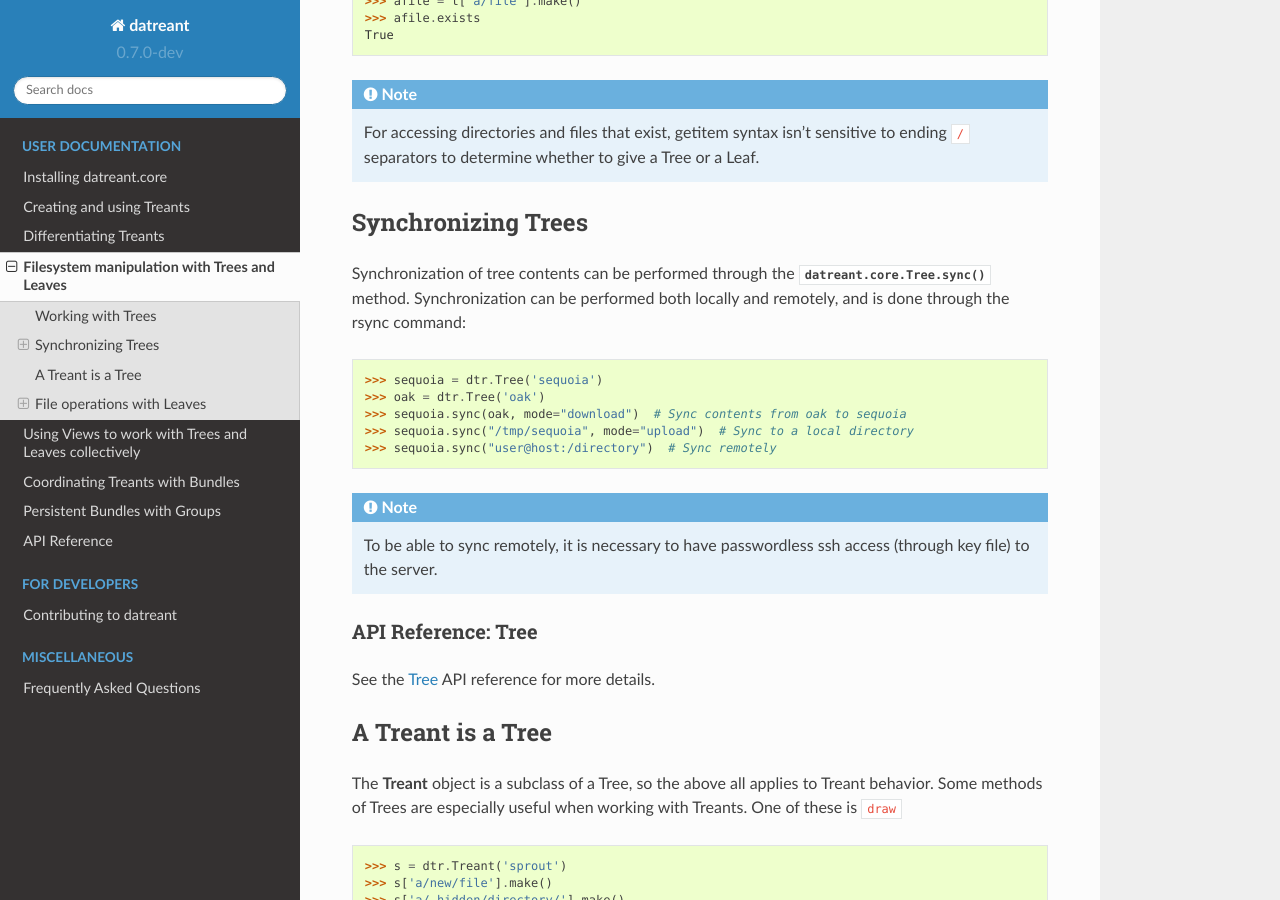
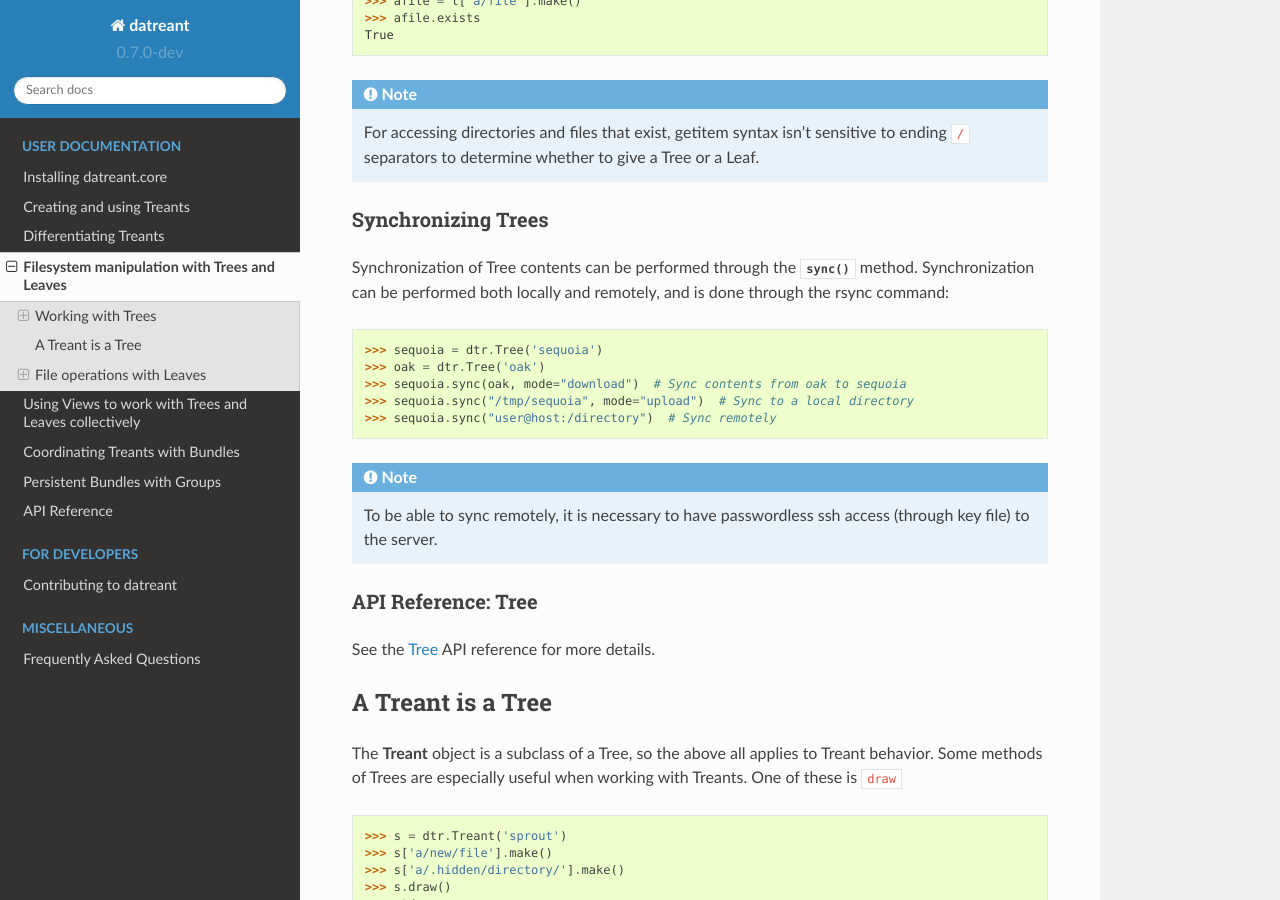
Before and after one commit to datreant/datreant, a Sphinx documentation site: the page built from docs/trees.rst, in a window 1280 px wide and 900 px high, scrolled down 1394 px. Built offline with Sphinx 7.4.7 and the Read the Docs theme 2.0.0, drawn with Linux system fonts in a browser that asks for light colours; the version number is read from the project's files by our own code.

Commit message:
Small fix to synchronization docs.

```diff
--- a/docs/trees.rst
+++ b/docs/trees.rst
@@ -67,10 +67,9 @@ in which case whether a Tree or Leaf is returned is dependent on an ending
           Tree or a Leaf.
 
 Synchronizing Trees
-==================
-
-Synchronization of tree contents can be performed through the
-:py:meth:`datreant.core.Tree.sync` method. Synchronization can be performed
+-------------------
+Synchronization of Tree contents can be performed through the
+:py:meth:`~datreant.core.Tree.sync` method. Synchronization can be performed
 both locally and remotely, and is done through the rsync command::
 
     >>> sequoia = dtr.Tree('sequoia')
```
